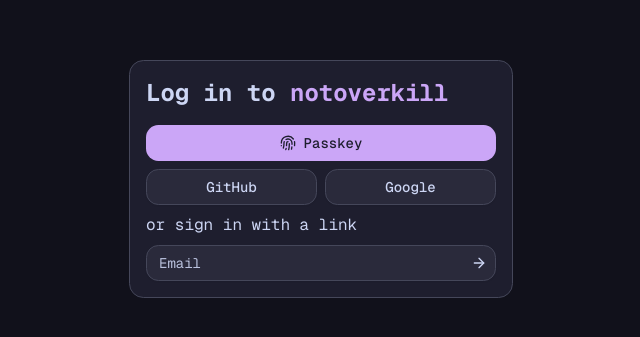
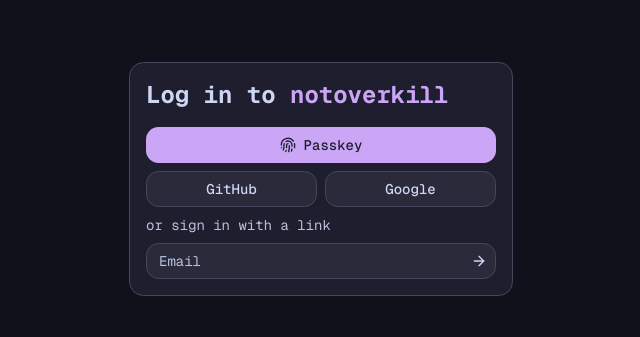
Before and after one commit to Inglan/notoverkill.com, a Next.js app: page /auth/sign-in in a window 1280 px wide. Shown: the part 221-558 px from the top of the page, without its empty margins (319-959 px from the left). Built offline with nearby package versions, Linux system fonts and the light colour scheme.

Commit message:
chnage text size

```diff
--- a/app/auth/sign-in/page.tsx
+++ b/app/auth/sign-in/page.tsx
@@ -25,7 +25,9 @@ export default function SignInPage() {
               Google
             </Button>
           </div>
-          or sign in with a link
+          <p className="text-sm text-muted-foreground">
+            or sign in with a link
+          </p>
           <InputGroup>
             <InputGroupInput placeholder="Email" required type="email" />
             <InputGroupButton size="icon-sm">
```
